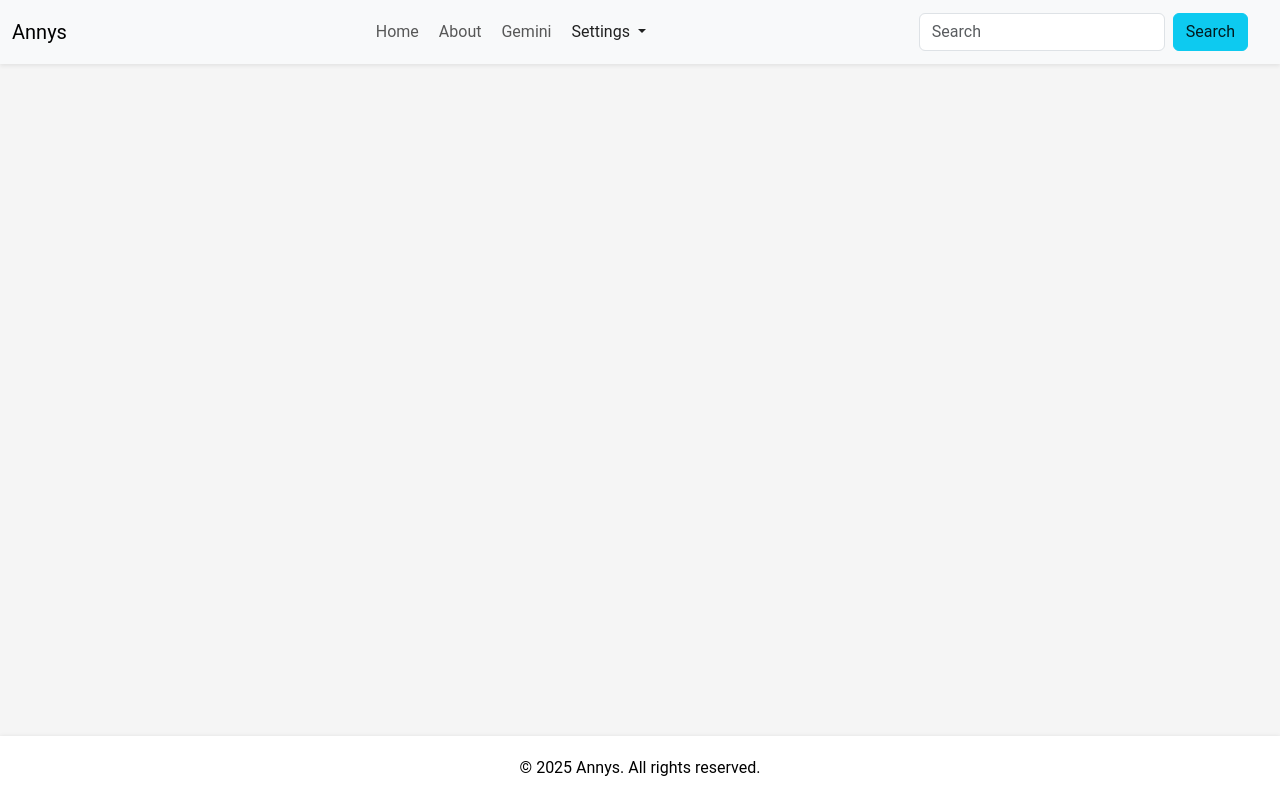
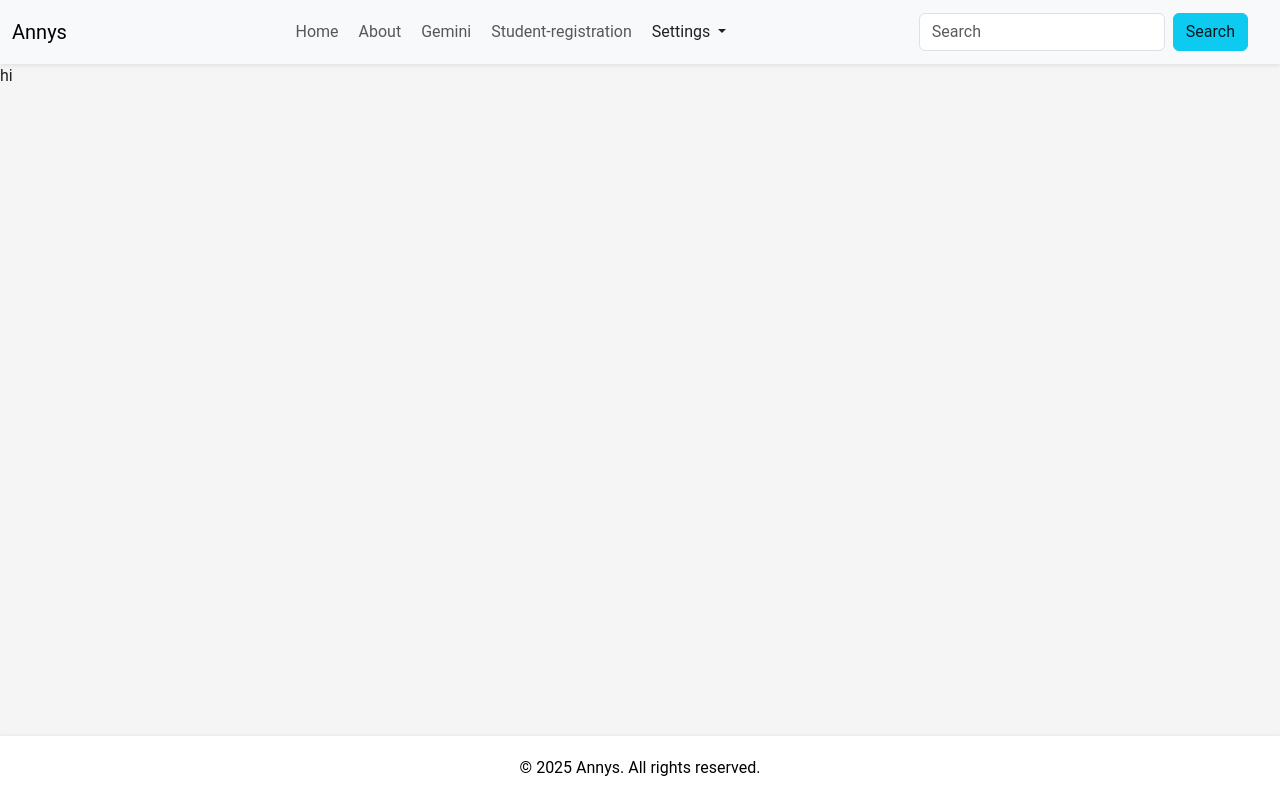
Before and after one commit to laksh-solanki/Annys, a Vue app: page /Student-registration in a window 1280 px wide. Built offline with nearby package versions, Linux system fonts and the light colour scheme.

Commit message:
feat: add student registration view and update various components for consistency

```diff
--- a/index.html
+++ b/index.html
@@ -1,9 +1,9 @@
-<!DOCTYPE html>
+<!doctype html>
 <html lang="">
   <head>
-    <meta charset="UTF-8">
-    <link rel="icon" href="/favicon.ico">
-    <meta name="viewport" content="width=device-width, initial-scale=1.0">
+    <meta charset="UTF-8" />
+    <link rel="icon" href="/favicon.ico" />
+    <meta name="viewport" content="width=device-width, initial-scale=1.0" />
     <title>Vite App</title>
   </head>
   <body>
--- a/src/components/Footer.vue
+++ b/src/components/Footer.vue
@@ -1,8 +1,8 @@
 <template>
   <v-footer elevation="2" color="white" app absolute inset>
-      <v-col class="text-center" cols="12">
-        &copy; {{ new Date().getFullYear() }} Annys. All rights reserved.
-      </v-col>
+    <v-col class="text-center" cols="12">
+      &copy; {{ new Date().getFullYear() }} Annys. All rights reserved.
+    </v-col>
   </v-footer>
 </template>
 
--- a/src/components/Navbar.vue
+++ b/src/components/Navbar.vue
@@ -1,5 +1,5 @@
 <template>
-  <nav class="navbar navbar-expand-lg shadow-sm w-100 bg-light z-3 position-sticky top-0"  data-bs-theme="light">
+  <nav class="navbar navbar-expand-lg shadow-sm w-100 bg-light z-3 position-sticky top-0" data-bs-theme="light">
     <div class="container-fluid">
       <router-link class="navbar-brand" to="/">Annys</router-link>
       <button class="navbar-toggler" type="button" data-bs-toggle="collapse" data-bs-target="#navbarScroll"
@@ -15,7 +15,10 @@
             <router-link class="nav-link" to="/about">About</router-link>
           </li>
           <li class="nav-item">
-<router-link class="nav-link" to="/gemini" >Gemini</router-link>
+            <router-link class="nav-link" to="/gemini">Gemini</router-link>
+          </li>
+          <li class="nav-item">
+            <router-link class="nav-link" to="/Student-registration">Student-registration</router-link>
           </li>
           <li class="nav-item dropdown">
             <a class="nav-link dropdown-toggle" role="button" data-bs-toggle="dropdown" aria-expanded="false">
@@ -43,5 +46,4 @@
 import { RouterLink } from 'vue-router'
 </script>
 
-<style scoped>
-</style>
+<style scoped></style>
--- a/src/main.js
+++ b/src/main.js
@@ -13,8 +13,6 @@ import * as directives from 'vuetify/directives'
 import '@mdi/font/css/materialdesignicons.css'
 import 'vuetify/styles'
 
-
-
 const app = createApp(App)
 
 const vuetify = createVuetify({
@@ -26,5 +24,4 @@ app.use(createPinia())
 app.use(router)
 app.use(vuetify)
 
-
 app.mount('#app')
--- a/src/router/index.js
+++ b/src/router/index.js
@@ -43,6 +43,11 @@ const router = createRouter({
       name: 'gemini',
       component: () => import('../views/Gemini.vue'),
     },
+    {
+      path: '/Student-registration',
+      name: 'student-registration',
+      component: () => import('../views/student-registration.vue'),
+    },
   ],
 })
 
--- a/src/views/AboutView.vue
+++ b/src/views/AboutView.vue
@@ -1,5 +1,5 @@
 <template>
-   <v-container>
+  <v-container>
     <v-row>
       <v-col cols="12">
         <h1 class="text-h4">About Page</h1>
@@ -9,6 +9,4 @@
   </v-container>
 </template>
 
-<style>
-
-</style>
+<style></style>
--- a/src/views/HomeView.vue
+++ b/src/views/HomeView.vue
@@ -1,7 +1,7 @@
 <script>
 </script>
 <template>
-   <v-container>
+  <v-container>
     <v-row>
       <v-col cols="12">
         <h1 class="text-h4">Home</h1>
--- a/src/views/Settings.vue
+++ b/src/views/Settings.vue
@@ -39,8 +39,8 @@ function showContent(identifier) {
       <v-container v-if="activeContent === 'content1'" class="content1">
         <v-row>
           <v-col cols="12" md="12">
-            <v-sheet min-height="268" rounded="lg" elevation="2">
-              <v-card image="https://cdn.vuetifyjs.com/docs/images/cards/dark-beach.jpg"></v-card>
+            <v-sheet min-height="268" rounded="lg" elevation="2"
+              image="https://cdn.vuetifyjs.com/images/parallax/material.jpg">
             </v-sheet>
           </v-col>
 
--- /dev/null
+++ b/src/views/student-registration.vue
@@ -0,0 +1,7 @@
+<script setup></script>
+<template>
+    <div>
+        hi
+    </div>
+</template>
+<style scoped></style>
--- a/vite.config.js
+++ b/vite.config.js
@@ -79,7 +79,7 @@ ${chalk.green.bold('✅ Happy Coding! ✨')}
             }),
           )
           // Keep rainbow title cycling forever
-          const rainbowTitle = chalkAnimation.rainbow("✨ VITE SERVER READY ✨");
+          const rainbowTitle = chalkAnimation.rainbow('✨ VITE SERVER READY ✨')
         })
       },
     },
```
Also changed, not shown: src/components/profilecard.vue (+3 -6 lines), src/views/login.vue (line endings or trailing spaces).
